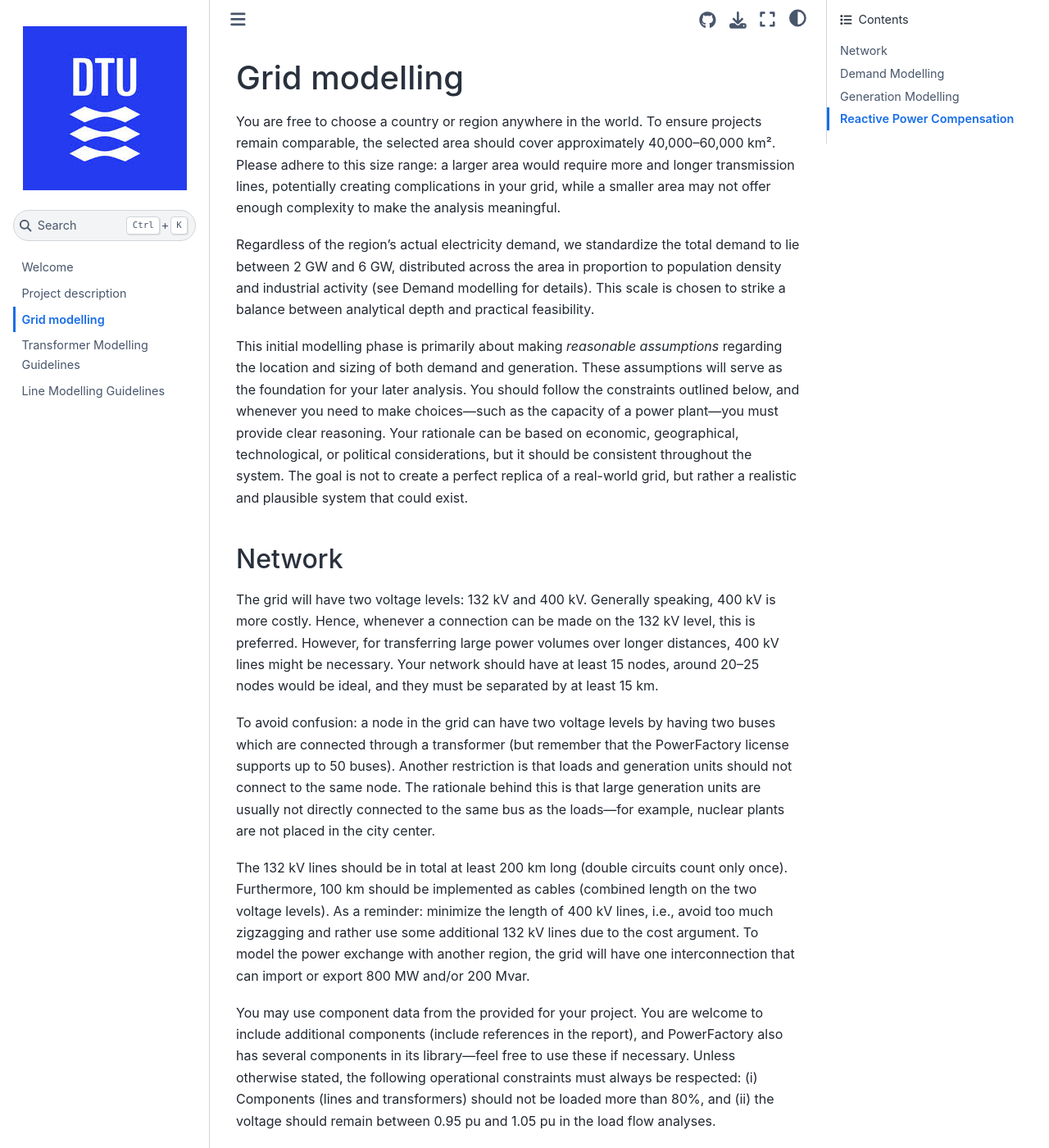
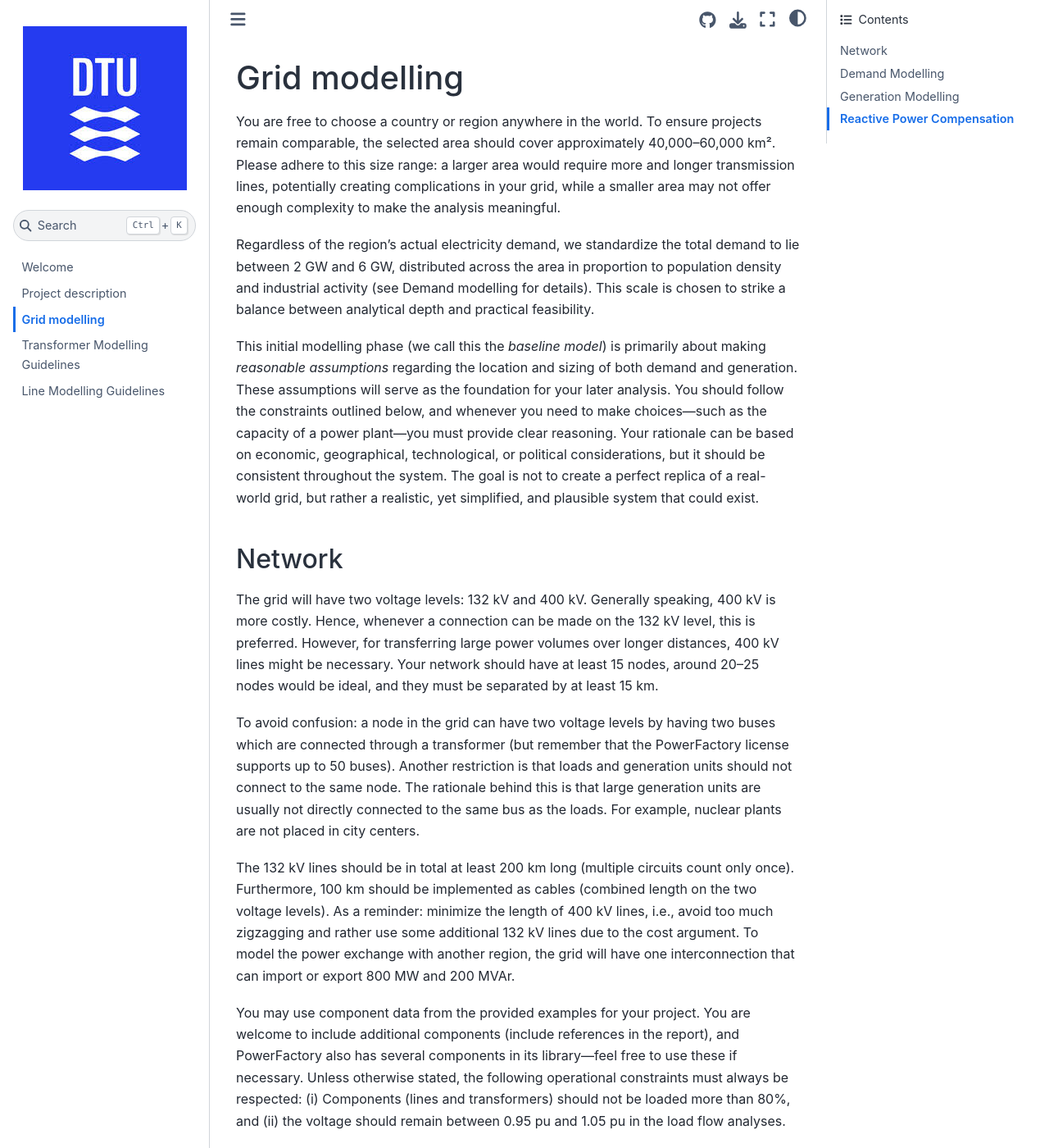
Before and after one commit to harisdtu/46700, a Jupyter Book: the page built from intro-gridmodelling.md, in a window 1280 px wide and 1400 px high. Shown: the whole window at 82% size. Built offline with Jupyter Book 1.0.4 settings and Sphinx 7.4.7 and the Sphinx Book theme 1.1.4, drawn with Linux system fonts in a browser that asks for light colours; comment, search, counter and statistics services are not loaded; some of the changed text lies outside the part shown.

Commit message:
add Lines

```diff
--- a/intro-gridmodelling.md
+++ b/intro-gridmodelling.md
@@ -9,25 +9,25 @@
 
 Regardless of the region’s actual electricity demand, we standardize the total demand to lie between 2 GW and 6 GW, distributed across the area in proportion to population density and industrial activity (see Demand modelling for details). This scale is chosen to strike a balance between analytical depth and practical feasibility.
 
-This initial modelling phase is primarily about making *reasonable assumptions* regarding the location and sizing of both demand and generation. These assumptions will serve as the foundation for your later analysis. You should follow the constraints outlined below, and whenever you need to make choices—such as the capacity of a power plant—you must provide clear reasoning. Your rationale can be based on economic, geographical, technological, or political considerations, but it should be consistent throughout the system. The goal is not to create a perfect replica of a real-world grid, but rather a realistic and plausible system that could exist.
+This initial modelling phase (we call this the *baseline model*) is primarily about making *reasonable assumptions* regarding the location and sizing of both demand and generation. These assumptions will serve as the foundation for your later analysis. You should follow the constraints outlined below, and whenever you need to make choices—such as the capacity of a power plant—you must provide clear reasoning. Your rationale can be based on economic, geographical, technological, or political considerations, but it should be consistent throughout the system. The goal is not to create a perfect replica of a real-world grid, but rather a realistic, yet simplified, and plausible system that could exist.
 
 ## Network
 
 The grid will have two voltage levels: 132 kV and 400 kV. Generally speaking, 400 kV is more costly. Hence, whenever a connection can be made on the 132 kV level, this is preferred. However, for transferring large power volumes over longer distances, 400 kV lines might be necessary. Your network should have at least 15 nodes, around 20–25 nodes would be ideal, and they must be separated by at least 15 km.
 
-To avoid confusion: a node in the grid can have two voltage levels by having two buses which are connected through a transformer (but remember that the PowerFactory license supports up to 50 buses). Another restriction is that loads and generation units should not connect to the same node. The rationale behind this is that large generation units are usually not directly connected to the same bus as the loads—for example, nuclear plants are not placed in the city center.
+To avoid confusion: a node in the grid can have two voltage levels by having two buses which are connected through a transformer (but remember that the PowerFactory license supports up to 50 buses). Another restriction is that loads and generation units should not connect to the same node. The rationale behind this is that large generation units are usually not directly connected to the same bus as the loads. For example, nuclear plants are not placed in city centers.
 
-The 132 kV lines should be in total at least 200 km long (double circuits count only once). Furthermore, 100 km should be implemented as cables (combined length on the two voltage levels). As a reminder: minimize the length of 400 kV lines, i.e., avoid too much zigzagging and rather use some additional 132 kV lines due to the cost argument. To model the power exchange with another region, the grid will have one interconnection that can import or export 800 MW and/or 200 Mvar.
+The 132 kV lines should be in total at least 200 km long (multiple circuits count only once). Furthermore, 100 km should be implemented as cables (combined length on the two voltage levels). As a reminder: minimize the length of 400 kV lines, i.e., avoid too much zigzagging and rather use some additional 132 kV lines due to the cost argument. To model the power exchange with another region, the grid will have one interconnection that can import or export 800 MW and 200 MVAr.
 
-You may use component data from the provided for your project. You are welcome to include additional components (include references in the report), and PowerFactory also has several components in its library—feel free to use these if necessary. Unless otherwise stated, the following operational constraints must always be respected: (i) Components (lines and transformers) should not be loaded more than 80%, and (ii) the voltage should remain between 0.95 pu and 1.05 pu in the load flow analyses.
+You may use component data from the provided examples for your project. You are welcome to include additional components (include references in the report), and PowerFactory also has several components in its library—feel free to use these if necessary. Unless otherwise stated, the following operational constraints must always be respected: (i) Components (lines and transformers) should not be loaded more than 80%, and (ii) the voltage should remain between 0.95 pu and 1.05 pu in the load flow analyses.
 
 ## Demand Modelling
 
 Demand modelling should approximately reflect the spatial distribution of the loads. Model 70% of the total load for each scenario as residential, with a power factor of cos φ = 0.98 (lagging), and distribute it approximately according to population density (e.g., of cities or smaller regions) across at least eight locations. If you wish to split a very large city into two separate nodes, place the nodes at least 15 km apart.
 
-The remaining 30% of the load should be modeled as industrial demand, with a power factor of cos φ = 0.9 (lagging). Distribute this industrial load across at least four nodes, either equally or according to a distribution of your choice.
+The remaining 30% of the load should be modelled as industrial demand, with a power factor of cos φ = 0.9 (lagging). Distribute this industrial load across at least four nodes, either equally or according to a distribution of your choice.
 
-All loads can be modeled as general load elements and be connected to either the 132 kV or 400 kV grid. However, 132 kV connections are preferred for cost reasons when only small amounts of load are transferred.
+All loads can be modelled as general load elements and be connected to either the 132 kV or 400 kV grid. However, 132 kV connections are preferred for cost reasons when only small load are served.
 
 ## Generation Modelling
 
@@ -37,10 +37,10 @@
 
 In addition, the capability to regulate active and reactive power varies between technologies. Conventional synchronous generators must operate with a power factor no lower than cos φ = 0.9 (either lagging or leading). For modelling purposes in PowerFactory, use the **Synchronous Generator** model for conventional units, and the **Static Generator** model for solar and wind power. All generators should include appropriate reactive power control (either static or constant voltage) and must respect operational limits, as covered in the tutorial: lower output limits are 80% for nuclear, 50% for coal, and 20% for gas and oil plants, all expressed as percentages of their power rating.
 
-Synchronous machines operate at a voltage level of 20 kV, so they must be connected to either the 132 kV or 400 kV grid via a transformer. For simplicity, you can assume the transformer's rated power is 125% of the generator's apparent power rating.
+Synchronous machines operate at a voltage level of 20 kV, so they must be connected to either the 132 kV or 400 kV grid via a transformer. For simplicity, you can assume the transformer's rated power is around 125% of the generator's apparent power rating.
 
 ## Reactive Power Compensation
 
-To maintain voltage stability and minimize transmission losses, your grid design may include reactive power compensation equipment. This can consist of shunt capacitors, shunt reactors, synchronous condensers, or Static Var Compensators (SVCs). These devices can be placed at buses where voltage support is necessary.
+To maintain voltage stability and minimize transmission losses, your grid design may include reactive power compensation equipment. This can consist of shunt capacitors, shunt reactors, synchronous condensers, or Static Var Compensators (SVCs) - Static VAR Systems in PowerFactory. These devices can be placed at buses where voltage support is necessary.
 
 However, due to cost and system complexity, the use of reactive compensation should be limited. You are allowed to install up to five reactive power compensation devices in total across the network, each of maximum 50 MVA capacity.
```
Also changed, not shown: 8 other files.
